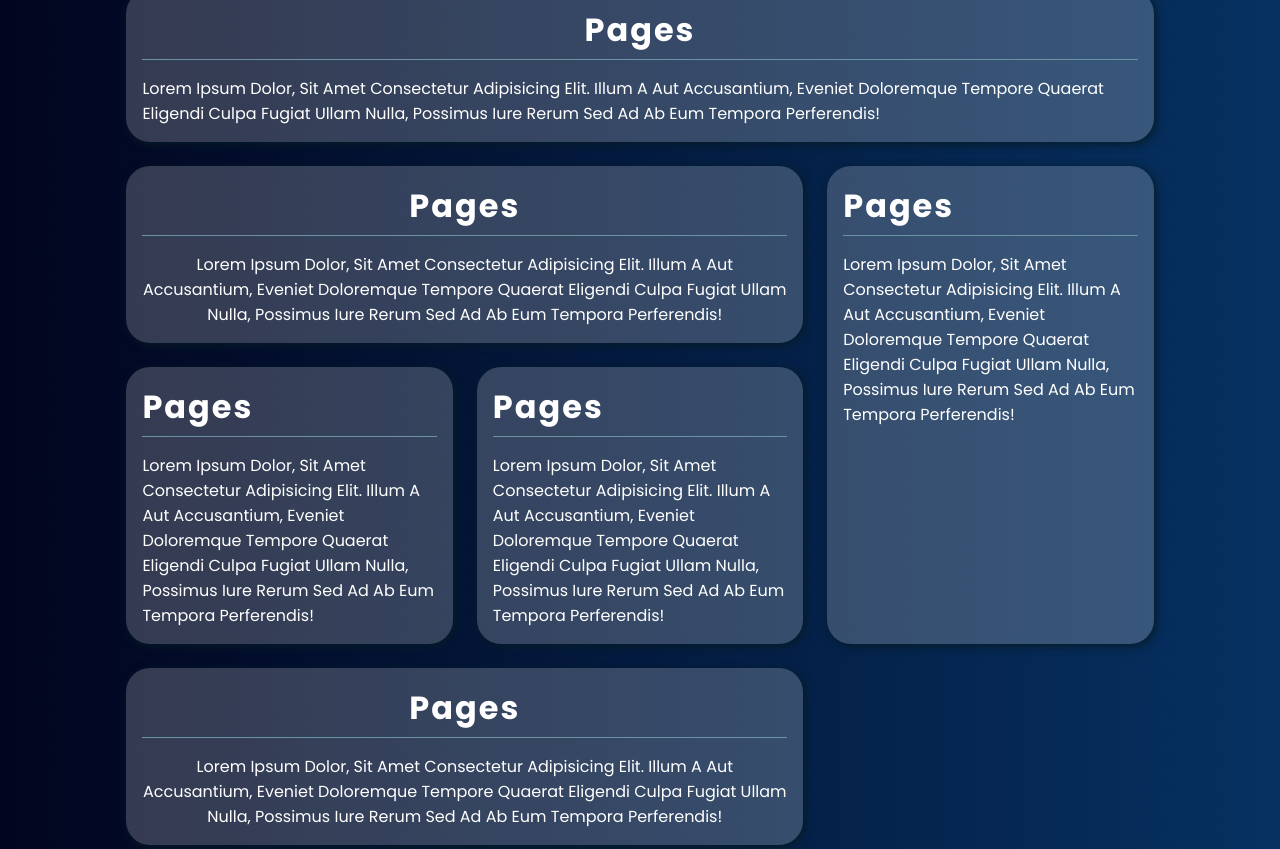
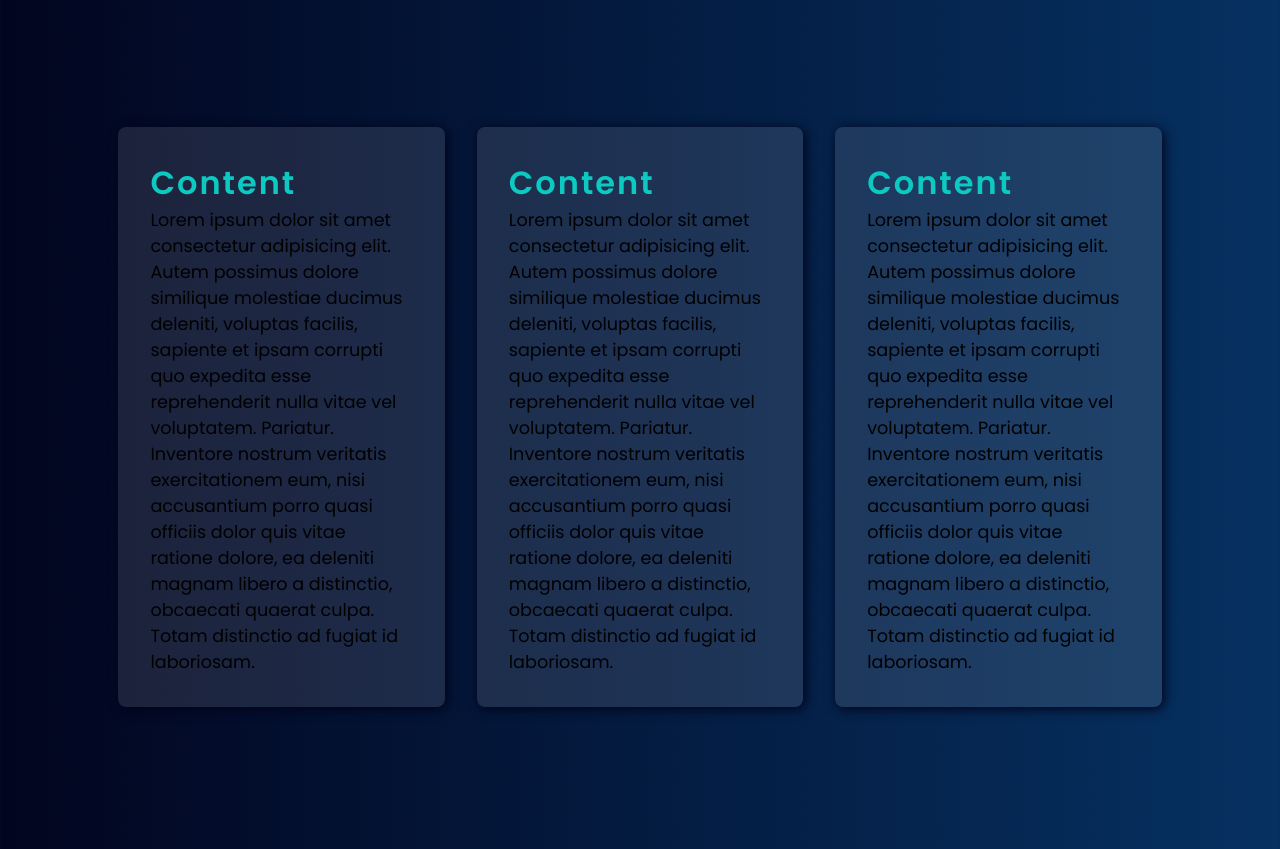
Before and after one commit to DItzzCode/DItzzCode.github.io, a website: page index.html in a window 1280 px wide. Shown: the part 1519-2368 px from the top of the page. Drawn offline with Linux system fonts and the light colour scheme.

Commit message:
mengubah page

```diff
--- a/index.html
+++ b/index.html
@@ -47,31 +47,22 @@
 
 <div class="pages">
   <div class="pages-content">
-    <div class="page-content page1">
-      <h1>Pages</h1>
-      <p>Lorem ipsum dolor, sit amet consectetur adipisicing elit. Illum a aut accusantium, eveniet doloremque tempore quaerat eligendi culpa fugiat ullam nulla, possimus iure rerum sed ad ab eum tempora perferendis!</p>
+    <div class="page-content">
+      <h1>Content</h1>
+      <p>Lorem ipsum dolor sit amet consectetur adipisicing elit. Autem possimus dolore similique molestiae ducimus deleniti, voluptas facilis, sapiente et ipsam corrupti quo expedita esse reprehenderit nulla vitae vel voluptatem. Pariatur.
+      Inventore nostrum veritatis exercitationem eum, nisi accusantium porro quasi officiis dolor quis vitae ratione dolore, ea deleniti magnam libero a distinctio, obcaecati quaerat culpa. Totam distinctio ad fugiat id laboriosam.</p>
     </div>
-  <div class="page-content page2">
-    <h1>Pages</h1>
-    <p>Lorem ipsum dolor, sit amet consectetur adipisicing elit. Illum a aut accusantium, eveniet doloremque tempore quaerat eligendi culpa fugiat ullam nulla, possimus iure rerum sed ad ab eum tempora perferendis!</p>
+    <div class="page-content">
+      <h1>Content</h1>
+      <p>Lorem ipsum dolor sit amet consectetur adipisicing elit. Autem possimus dolore similique molestiae ducimus deleniti, voluptas facilis, sapiente et ipsam corrupti quo expedita esse reprehenderit nulla vitae vel voluptatem. Pariatur.
+      Inventore nostrum veritatis exercitationem eum, nisi accusantium porro quasi officiis dolor quis vitae ratione dolore, ea deleniti magnam libero a distinctio, obcaecati quaerat culpa. Totam distinctio ad fugiat id laboriosam.</p>
+    </div>
+    <div class="page-content">
+      <h1>Content</h1>
+      <p>Lorem ipsum dolor sit amet consectetur adipisicing elit. Autem possimus dolore similique molestiae ducimus deleniti, voluptas facilis, sapiente et ipsam corrupti quo expedita esse reprehenderit nulla vitae vel voluptatem. Pariatur.
+      Inventore nostrum veritatis exercitationem eum, nisi accusantium porro quasi officiis dolor quis vitae ratione dolore, ea deleniti magnam libero a distinctio, obcaecati quaerat culpa. Totam distinctio ad fugiat id laboriosam.</p>
+    </div>
   </div>
-  <div class="page-content page3">
-    <h1>Pages</h1>
-    <p>Lorem ipsum dolor, sit amet consectetur adipisicing elit. Illum a aut accusantium, eveniet doloremque tempore quaerat eligendi culpa fugiat ullam nulla, possimus iure rerum sed ad ab eum tempora perferendis!</p>
-  </div>
-  <div class="page-content page4">
-    <h1>Pages</h1>
-    <p>Lorem ipsum dolor, sit amet consectetur adipisicing elit. Illum a aut accusantium, eveniet doloremque tempore quaerat eligendi culpa fugiat ullam nulla, possimus iure rerum sed ad ab eum tempora perferendis!</p>
-  </div>
-  <div class="page-content page5">
-    <h1>Pages</h1>
-    <p>Lorem ipsum dolor, sit amet consectetur adipisicing elit. Illum a aut accusantium, eveniet doloremque tempore quaerat eligendi culpa fugiat ullam nulla, possimus iure rerum sed ad ab eum tempora perferendis!</p>
-  </div>
-  <div class="page-content page6">
-    <h1>Pages</h1>
-    <p>Lorem ipsum dolor, sit amet consectetur adipisicing elit. Illum a aut accusantium, eveniet doloremque tempore quaerat eligendi culpa fugiat ullam nulla, possimus iure rerum sed ad ab eum tempora perferendis!</p>
-  </div>
-    </div>
 </div>
 
 <div class="skill">
--- a/style.css
+++ b/style.css
@@ -240,60 +240,38 @@ justify-content: space-evenly;
 .pages .pages-content {
   display: grid;
   place-content: center;
-  gap: 1.5em;
+  gap: 2em;
   grid-template-columns: 30% 30% 30%;
   padding: 1em;
 }
 
 .page-content {
-  background-color: rgba(255 , 255 , 255 ,0.2);
-  padding: 1em;
-  border-radius: 1.5em;
-  box-shadow: 2px 2px 10px rgb(6, 28, 37);
-  transition: transform 0.2s ease;
+  background-color: rgba(255 , 255 , 255 ,0.1);
+  padding: 2em;
+  box-shadow: 2px 2px 12px rgb(2, 3, 24);
+  border-radius: 0.5em;
+  transition: transform 0.3s ease;
+}
+
+.page-content > h1 {
+  color: rgb(12, 202, 193);
+  letter-spacing: 2px;
+  font-weight: 600;
+}
+
+.page-content > p {
+  color:rgb(0, 0, 0);
+  font-weight: 400;
+  font-size: 1.1em;
 }
 
 .page-content:hover {
-  transform: scale(1.020);
-  transition: 0.2s ease;
+  transform: scale(1.050);
+  transition: 0.3s ease;
 }
 
-.page-content > h1 {
-  color: white;
-  letter-spacing: 2px;
-  border-bottom:1px solid rgb(106, 147, 163);
-  padding-bottom: 5px;
-}
-
-.page-content > p {
-  color: white;
-  text-transform: capitalize;
-  margin-top: 1em;
-}
-
-.page1 {
-  grid-column: 1 / 4;
-}
-
-.page1 > h1 {
-  text-align: center;
-}
-
-.page2 {
-grid-column: 3 / 4;
-grid-row: 2 / 4;
-}
-
-.page3 {
-
-  grid-row: 2;
-  grid-column: 1 / 3;
-  text-align: center;
-}
-
-.page6 {
-  grid-column: 1 / 3;
-  text-align: center;
+.page-content:hover > p {
+color:white;
 }
 
 .skill {
```
